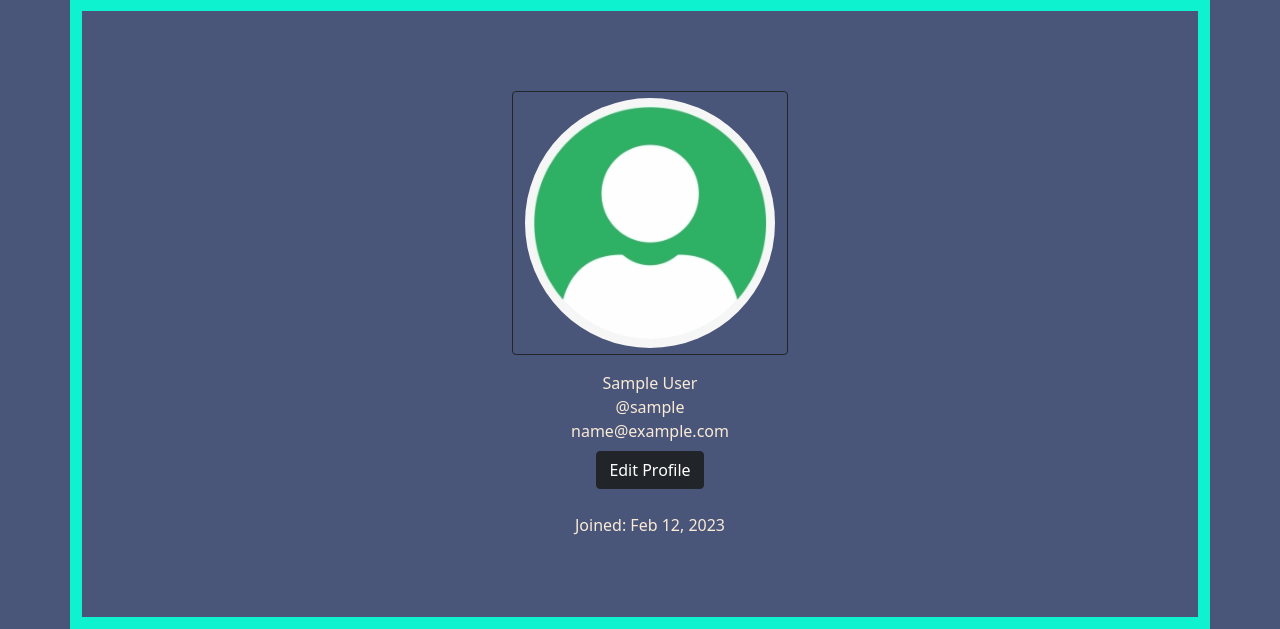
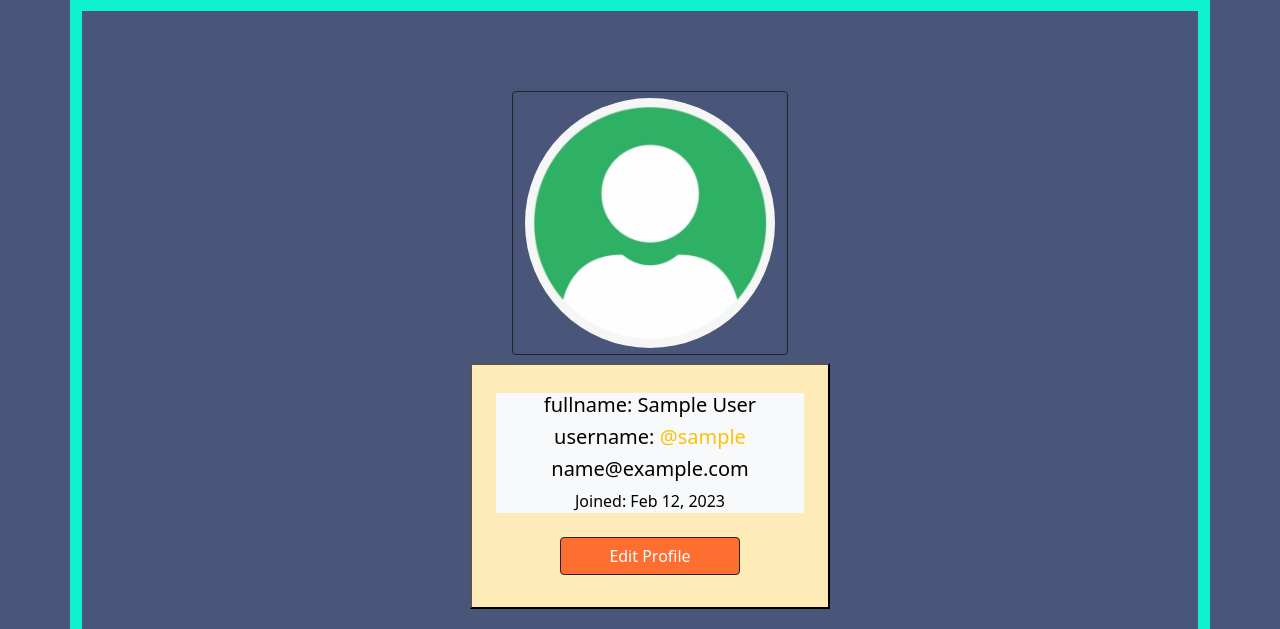
Before and after one commit to Jamshid-Ganiev/uzgeeks-social, a Django app: page /accounts/profile/ in a window 1280 px wide. Shown: the part 140-769 px from the top of the page. Run offline with Django 4.2, Linux system fonts and the light colour scheme; the visitor is signed in with stand-in values (Sample User, id 1).

Commit message:
add new logo, and changes to the design html files.

```diff
--- a/accounts/templates/accounts/profile.html
+++ b/accounts/templates/accounts/profile.html
@@ -7,15 +7,18 @@
         <button class="btn btn-outline-dark">
         <img class="profile-pic" alt="Profile picture" src="{{ user.profile_picture.url }}">
         </button>
-        <span class="name mt-3">{{ user.first_name }} {{ user.last_name }}</span>
-        <span class="idd">@{{ user.username }}</span>
-        <span class="idd">{{ user.email }}</span>
-        <div class=" d-flex mt-2">
-            <a class="btn btn-dark" href="{% url 'accounts:profile-edit' %}">Edit Profile</a>
-        </div>
-        <div class="px-2 rounded mt-4 date">
-            <span class="join">Joined: {{ user.date_joined|date:"M d, Y" }}</span>
-        </div>
+        <button class="p-4 mt-2 profile-info">
+            <div class="bg-light px-5">
+                <h5 class="name mt-1">fullname: {{ user.first_name }} {{ user.last_name }}</h5>
+                <h5 class="idd">username: <span class="text-warning">@{{ user.username }}</span></h5>
+                <h5 class="idd">{{ user.email }}</h5>
+                <div class="px-2 rounded mb-4 date">
+                    <span class="join">Joined: {{ user.date_joined|date:"M d, Y" }}</span>
+                </div>
+            </div>
+
+            <h5><a class="btn btn-dark px-5 edit-profile-button" href="{% url 'accounts:profile-edit' %}">Edit Profile</a></h5>
+        </button>
     </div>
 
 {% endblock %}
--- a/static/css/main.css
+++ b/static/css/main.css
@@ -82,3 +82,19 @@ textarea {
 .welcome-username {
   color: darkorange;
 }
+
+.profile-edit-button{
+  background-color: #A0C3D2;
+}
+
+.profile-info{
+  background-color: #FFEBB7;
+}
+
+.edit-profile-button {
+  background-color: #FF6E31;
+}
+
+.login-background-color {
+  background-color: #BFEAF5;
+}
```
Also changed, not shown: accounts/forms.py (+8 -0 lines), accounts/templates/accounts/login.html (+15 -4 lines), accounts/templates/accounts/profile_edit.html (+11 -5 lines), accounts/templates/accounts/signup.html (+14 -12 lines), static/logo/uzgeeks-logo.png (added).
